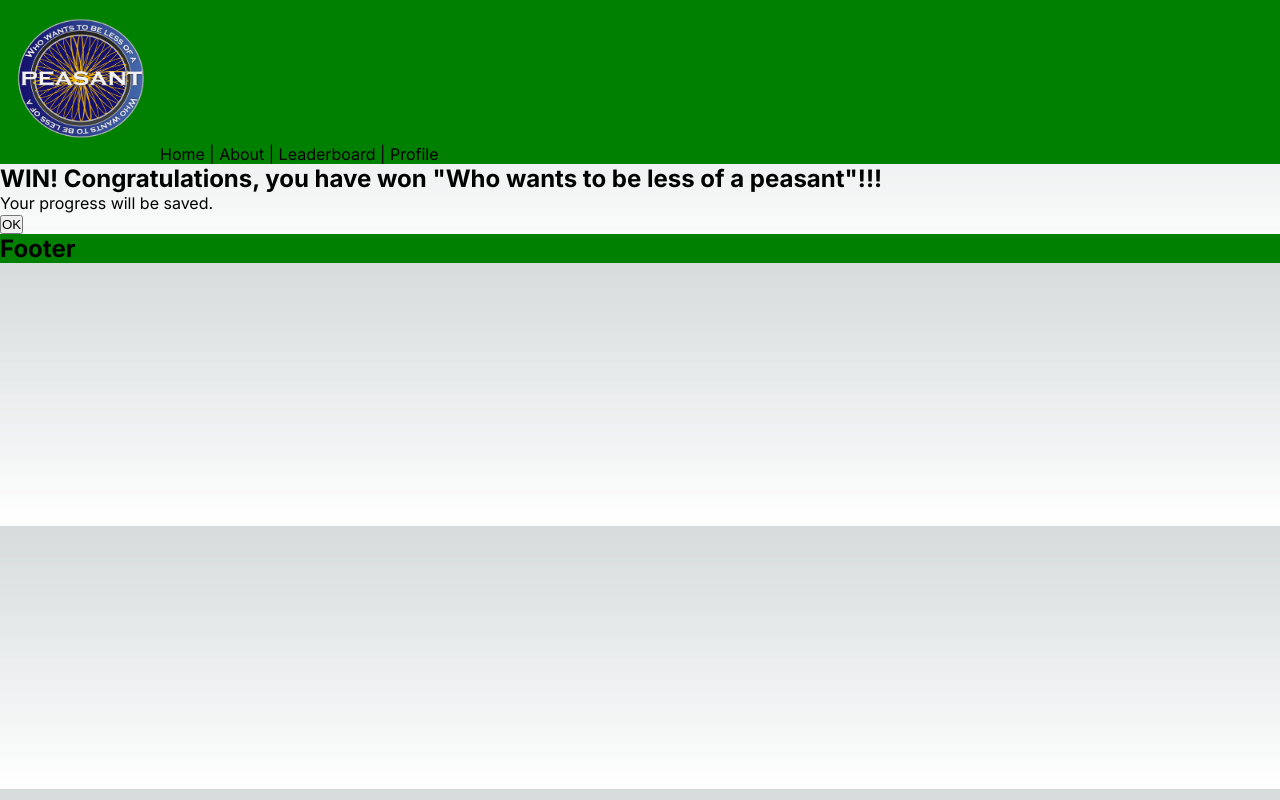
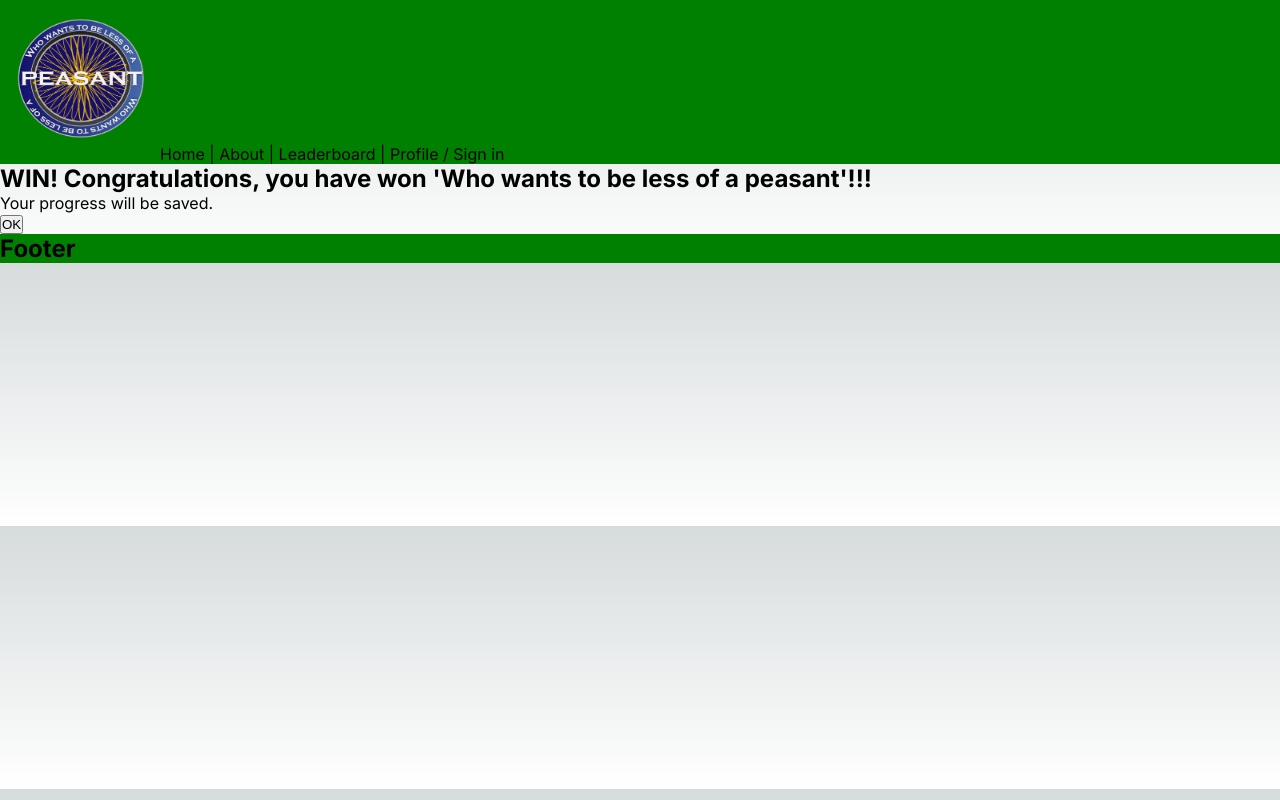
Before and after one commit to feeeluk/quiz, a Next.js app: page /pages/static/won in a window 1280 px wide. Built offline with nearby package versions, Linux system fonts and the light colour scheme.

Commit message:
fixed deployment issue

```diff
--- a/src/app/components/Navbar.jsx
+++ b/src/app/components/Navbar.jsx
@@ -12,7 +12,7 @@ export function Navbar(){
             |
             <Link href="/pages/static/leaderboard"> Leaderboard </Link>
             |
-            <Link href="/pages/static/home"> Profile </Link>
+            <Link href="/pages/static/home"> Profile / Sign in</Link>
         </div>
     )
 }
--- a/src/app/pages/static/won/page.js
+++ b/src/app/pages/static/won/page.js
@@ -4,7 +4,7 @@ export default function Win(){
     return(
 
         <>
-        <h1>WIN! Congratulations, you have won "Who wants to be less of a peasant"!!!</h1>
+        <h1>WIN! Congratulations, you have won 'Who wants to be less of a peasant'!!!</h1>
         <p>
             Your progress will be saved.</p>
         <button>
```
